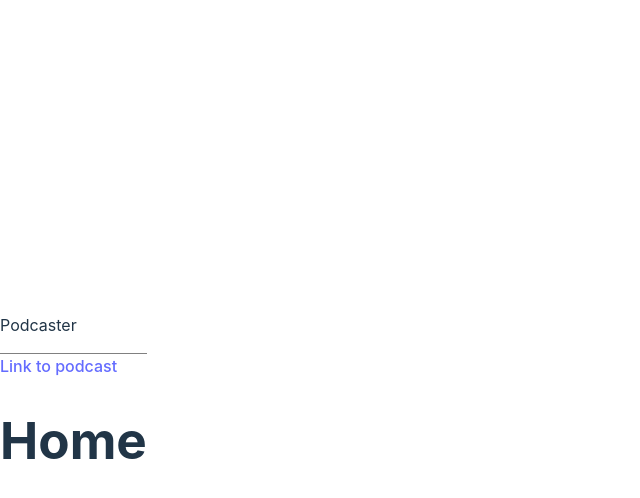
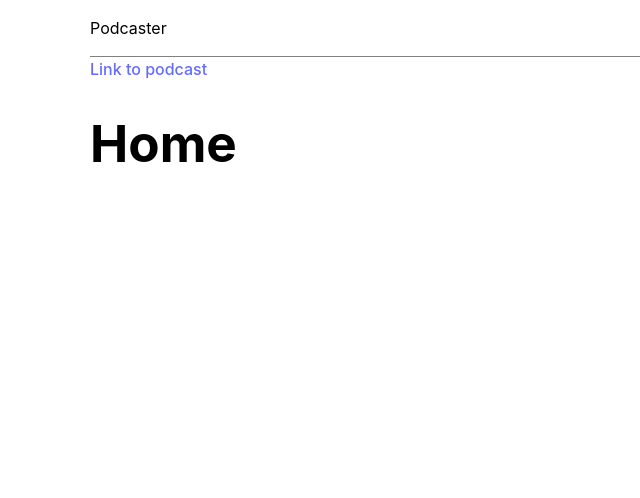
Before and after one commit to ntarricone/podcaster, a React (Vite) app: page / in a window 1280 px wide. Shown: the top 498 px of the page, without its empty margins (0-640 px from the left). Built offline with nearby package versions, Linux system fonts and the light colour scheme.

Commit message:
chore: remove non essential styles + add some handy ones

```diff
--- a/src/App.css
+++ /dev/null
@@ -1,41 +0,0 @@
-#root {
-  max-width: 1280px;
-  margin: 0 auto;
-  padding: 2rem;
-  text-align: center;
-}
-
-.logo {
-  height: 6em;
-  padding: 1.5em;
-  will-change: filter;
-}
-.logo:hover {
-  filter: drop-shadow(0 0 2em #646cffaa);
-}
-.logo.react:hover {
-  filter: drop-shadow(0 0 2em #61dafbaa);
-}
-
-@keyframes logo-spin {
-  from {
-    transform: rotate(0deg);
-  }
-  to {
-    transform: rotate(360deg);
-  }
-}
-
-@media (prefers-reduced-motion: no-preference) {
-  a:nth-of-type(2) .logo {
-    animation: logo-spin infinite 20s linear;
-  }
-}
-
-.card {
-  padding: 2em;
-}
-
-.read-the-docs {
-  color: #888;
-}
--- a/src/index.css
+++ b/src/index.css
@@ -3,16 +3,6 @@
   font-size: 16px;
   line-height: 24px;
   font-weight: 400;
-
-  color-scheme: light dark;
-  color: rgba(255, 255, 255, 0.87);
-  background-color: #242424;
-
-  font-synthesis: none;
-  text-rendering: optimizeLegibility;
-  -webkit-font-smoothing: antialiased;
-  -moz-osx-font-smoothing: grayscale;
-  -webkit-text-size-adjust: 100%;
 }
 
 a {
@@ -25,10 +15,8 @@ a:hover {
 }
 
 body {
-  margin: 0;
-  display: flex;
-  place-items: center;
-  min-width: 320px;
+  max-width: 1100px;
+  margin: 0 auto;
   min-height: 100vh;
 }
 
@@ -37,34 +25,26 @@ h1 {
   line-height: 1.1;
 }
 
-button {
-  border-radius: 8px;
-  border: 1px solid transparent;
-  padding: 0.6em 1.2em;
-  font-size: 1em;
-  font-weight: 500;
-  font-family: inherit;
-  background-color: #1a1a1a;
-  cursor: pointer;
-  transition: border-color 0.25s;
-}
-button:hover {
-  border-color: #646cff;
-}
-button:focus,
-button:focus-visible {
-  outline: 4px auto -webkit-focus-ring-color;
+.flex {
+  display: flex;
 }
 
-@media (prefers-color-scheme: light) {
-  :root {
-    color: #213547;
-    background-color: #ffffff;
-  }
-  a:hover {
-    color: #747bff;
-  }
-  button {
-    background-color: #f9f9f9;
-  }
+.relative {
+  position: relative;
 }
+
+.absolute {
+  position: absolute;
+}
+
+.between {
+  justify-content: space-between;
+}
+
+.around {
+  justify-content: space-around;
+}
+
+.center {
+  justify-content: center;
+}
```
